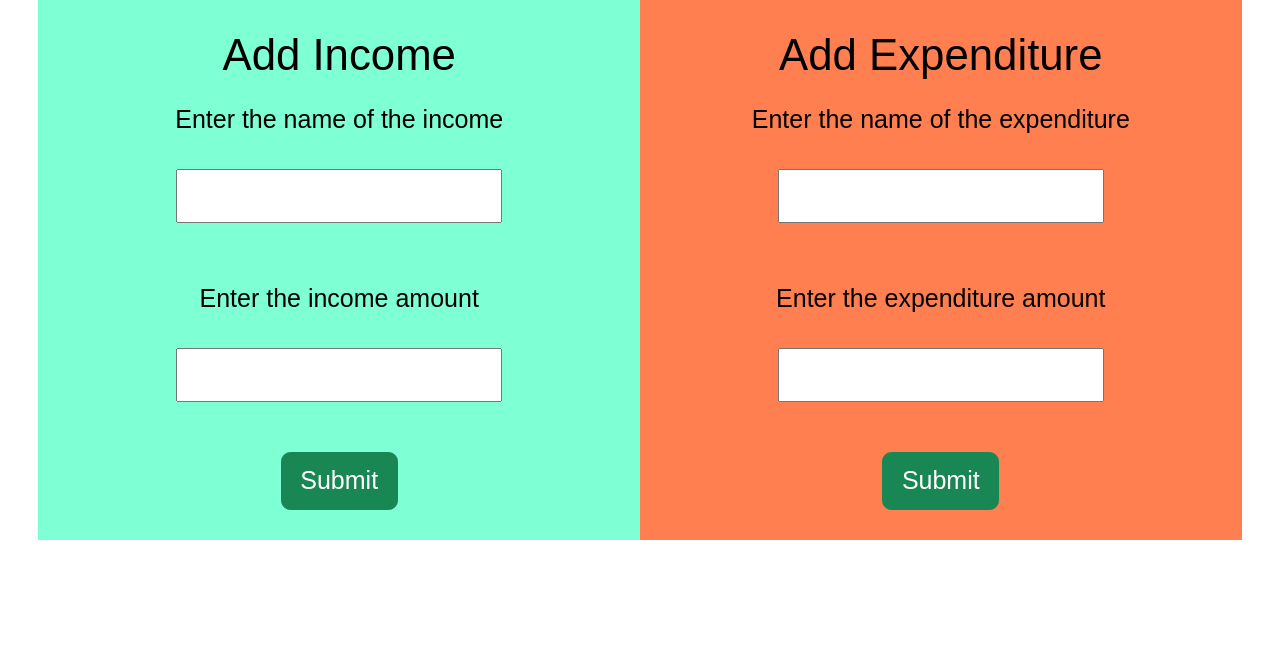
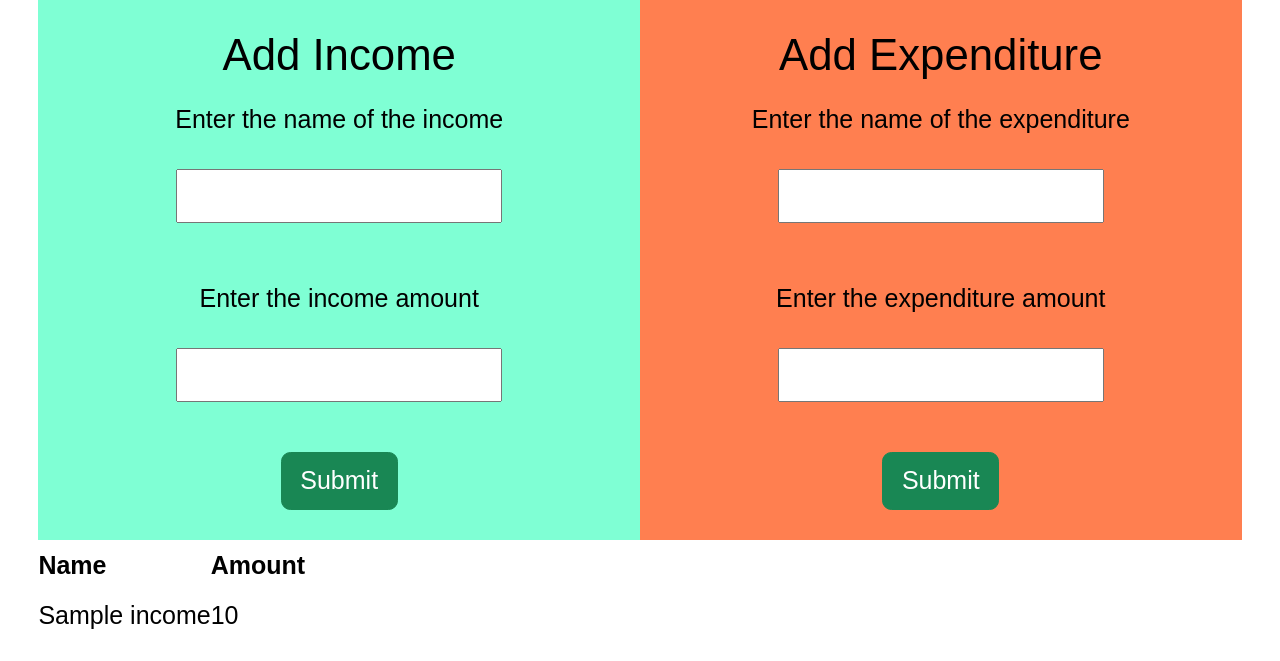
Before and after one commit to tylerbeckb/Budget_tracker, a Python web app: template app/templates/incomeEx.html in a window 1280 px wide. Shown: the part 139-800 px from the top of the page. Run offline with Jinja, Linux system fonts and the light colour scheme; the template is opened without the code that fills it: most values are stand-ins (such as "Sample title", 1, 10 or a date in 2020); form fields are guessed from the names that the template uses; some libraries are stand-ins or nearby versions.

Commit message:
feat: income table db displayed

```diff
--- a/app/templates/incomeEx.html
+++ b/app/templates/incomeEx.html
@@ -21,6 +21,19 @@
         </form>
       </div>
     </div>
+
+    <table>
+      <tr>
+        <th>Name</th>
+        <th>Amount</th>
+      </tr>
+      {% for income in incomes %}
+      <tr>
+        <td>{{ income.name }}</td>
+        <td>{{ income.amount }}</td>
+      </tr>
+      {% endfor %}
+    </table>
   </section>
   <section class="halfRight">
     <div class="exForm">
--- a/app/views.py
+++ b/app/views.py
@@ -12,6 +12,9 @@ def index():
 def incomeEx():
     inForm = IncomeForm()
     exForm = ExpenditureForm()
+
+    incomes = Incomes.query.all()
+
     if inForm.validate_on_submit():
         name1 = request.form['name1']
         amount1 = request.form['amount1']
@@ -21,4 +24,5 @@ def incomeEx():
     return render_template('incomeEx.html',
                            title='Income & Expentitures',
                            inForm=inForm,
-                           exForm=exForm)
+                           exForm=exForm,
+                           incomes=incomes)
```
